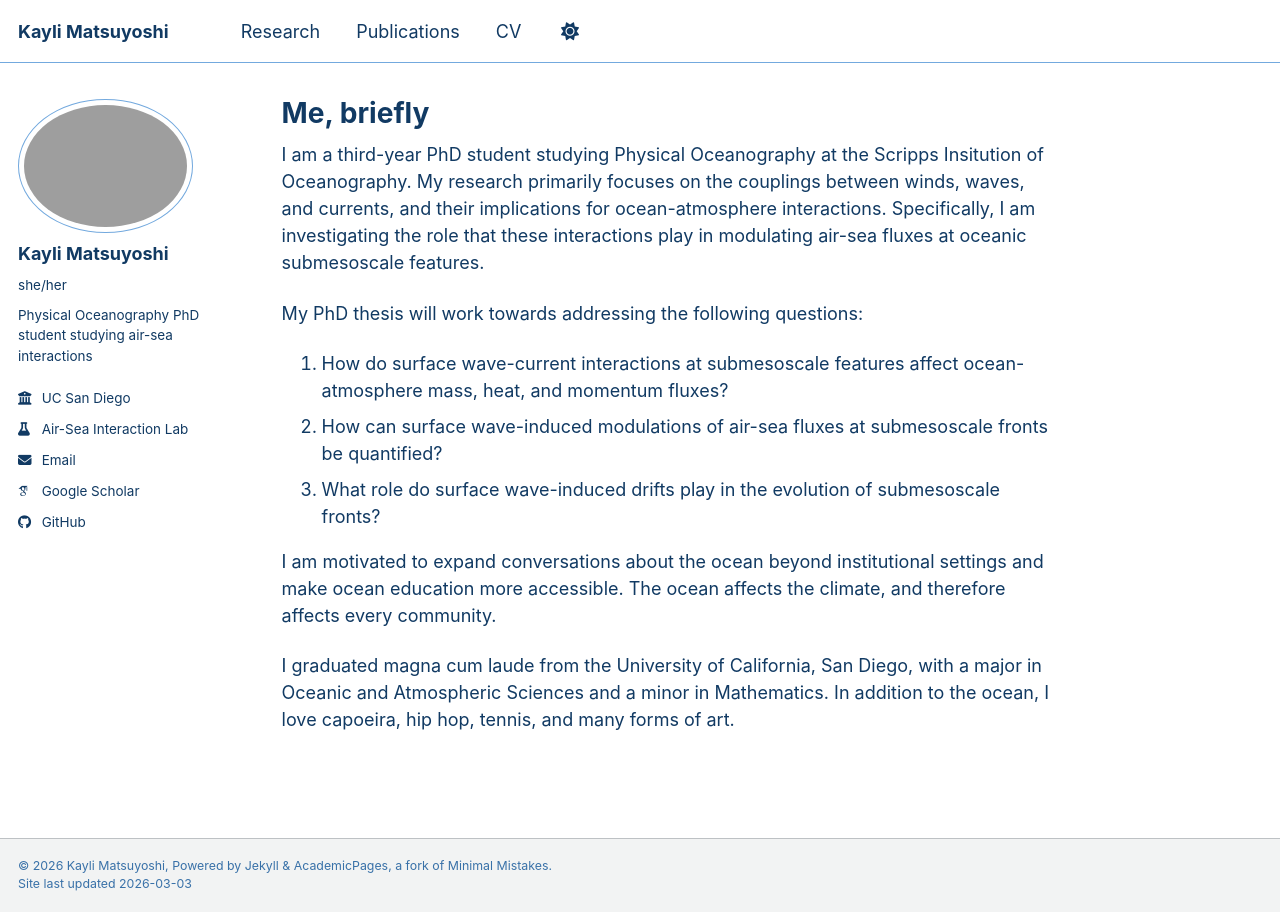
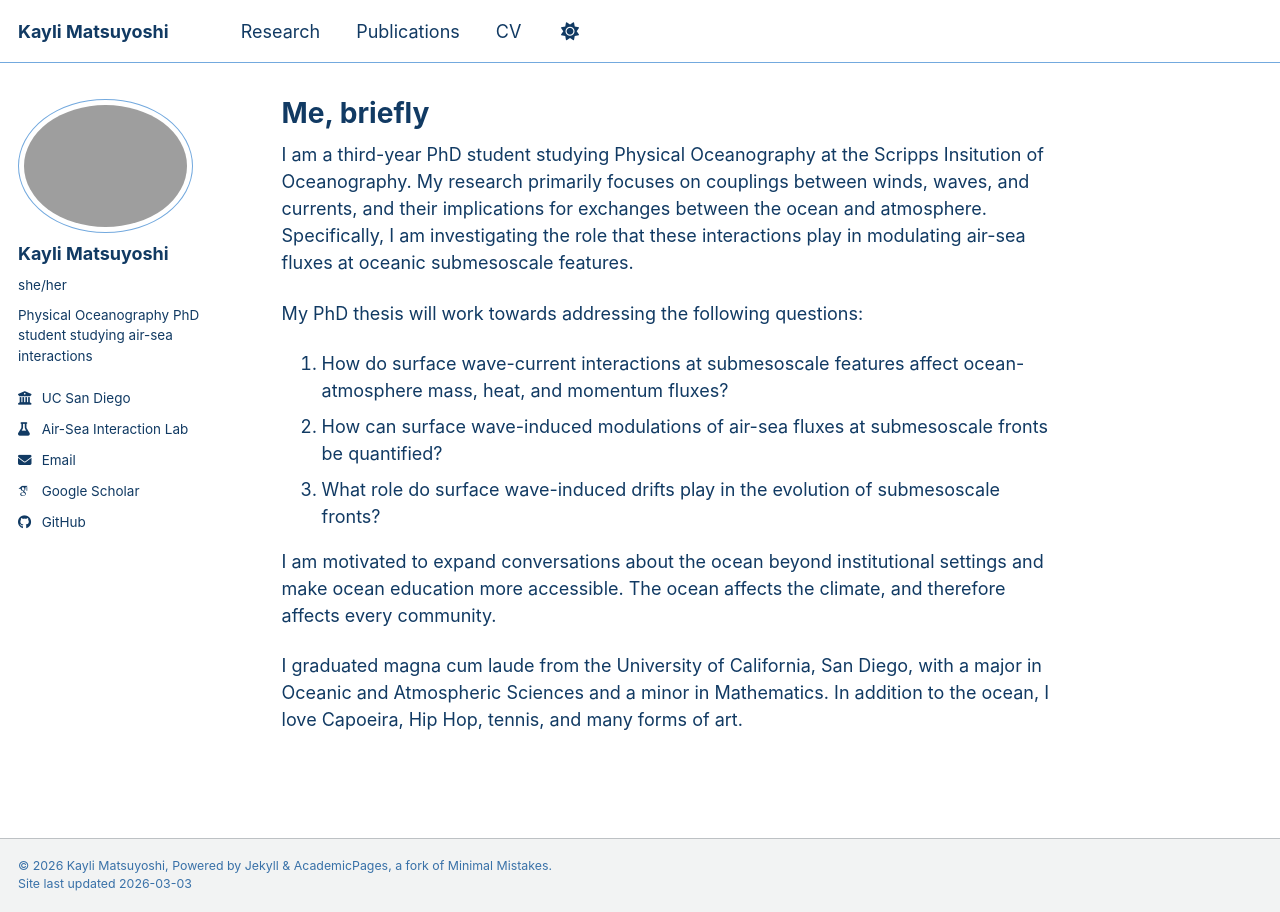
Before and after one commit to kmatsuyo/kmatsuyo.github.io, a Jekyll site: the page built from _pages/about.md, in a window 1280 px wide. Built offline with Jekyll 4.4.1, drawn with Linux system fonts in a browser that asks for light colours; some web fonts are replaced; a script bundle is joined from its source files by our own code; library files that are not in the unit come from our copies.

Commit message:
Update about.md

```diff
--- a/_pages/about.md
+++ b/_pages/about.md
@@ -7,7 +7,7 @@ redirect_from:
   - /about.html
 ---
 
-I am a third-year PhD student studying Physical Oceanography at the Scripps Insitution of Oceanography. My research primarily focuses on the couplings between winds, waves, and currents, and their implications for ocean-atmosphere interactions. Specifically, I am investigating the role that these interactions play in modulating air-sea fluxes at oceanic submesoscale features.
+I am a third-year PhD student studying Physical Oceanography at the Scripps Insitution of Oceanography. My research primarily focuses on couplings between winds, waves, and currents, and their implications for exchanges between the ocean and atmosphere. Specifically, I am investigating the role that these interactions play in modulating air-sea fluxes at oceanic submesoscale features.
 
 My PhD thesis will work towards addressing the following questions:
 1. How do surface wave-current interactions at submesoscale features affect ocean-atmosphere mass, heat, and momentum fluxes?
@@ -16,4 +16,4 @@ My PhD thesis will work towards addressing the following questions:
 
 I am motivated to expand conversations about the ocean beyond institutional settings and make ocean education more accessible. The ocean affects the climate, and therefore affects every community.
 
-I graduated magna cum laude from the University of California, San Diego, with a major in Oceanic and Atmospheric Sciences and a minor in Mathematics. In addition to the ocean, I love capoeira, hip hop, tennis, and many forms of art.
+I graduated magna cum laude from the University of California, San Diego, with a major in Oceanic and Atmospheric Sciences and a minor in Mathematics. In addition to the ocean, I love Capoeira, Hip Hop, tennis, and many forms of art.
```
